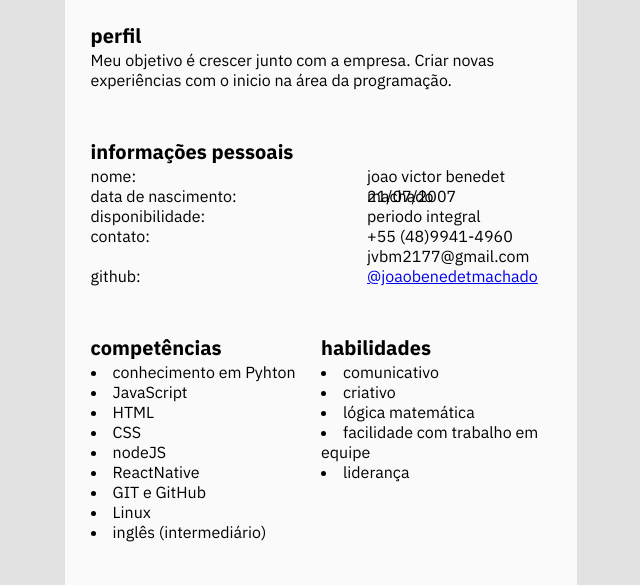
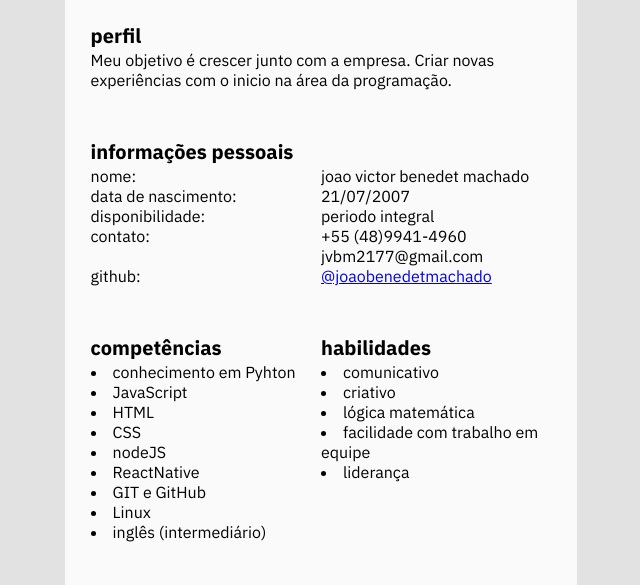
Before and after one commit to joaobenedetmachado/Portfolio, a plain HTML site: page index.html in a window 1280 px wide. Shown: the part 163-748 px from the top of the page, without its empty margins (319-959 px from the left). Drawn offline with Linux system fonts and the light colour scheme.

Commit message:
Add files via upload

```diff
--- a/index.css
+++ b/index.css
@@ -110,11 +110,11 @@ header{
 }
 
 #right {
-    width: 40%;
+    width: 50%;
 }
 
 #left   {
-    width: 60%;
+    width: 50%;
 }
 
 #post-li {
--- a/index.html
+++ b/index.html
@@ -4,8 +4,9 @@
     <meta charset="UTF-8">
     <meta http-equiv="X-UA-Compatible" content="IE=edge">
     <meta name="viewport" content="width=device-width, initial-scale=1.0">
-    <title>Document</title>
+    <title>João Machado</title>
     <link rel="stylesheet" href="index.css">
+    <link rel="shortcut icon"   href="https://icones.pro/wp-content/uploads/2021/04/icone-menu-cercles-vert.png">
 </head>
 <body>
     <header>
```
